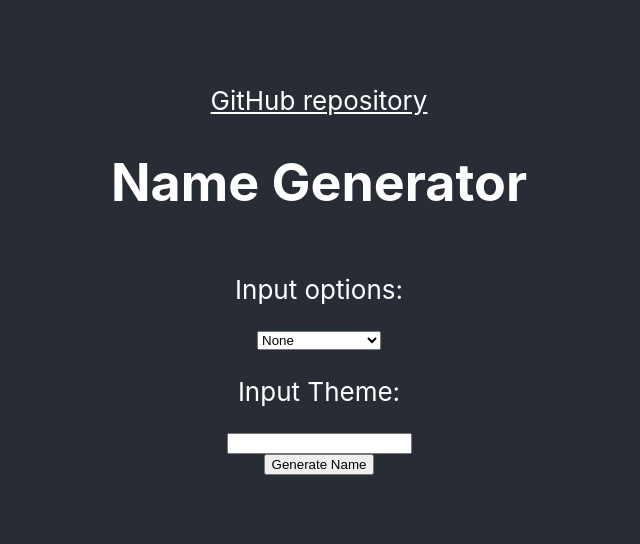
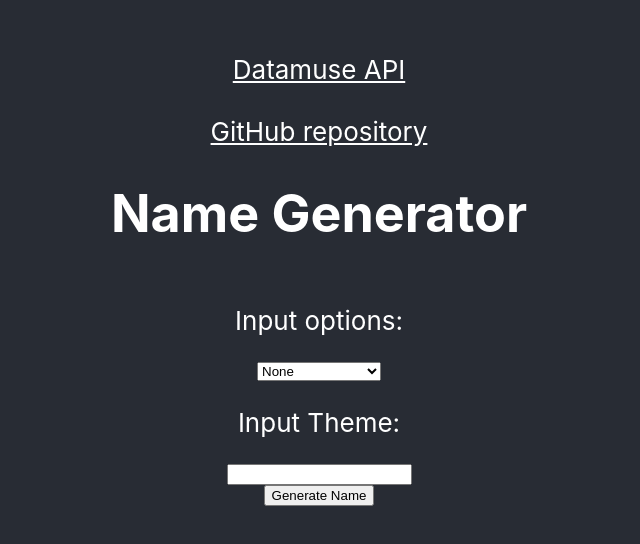
Before and after one commit to jlrzhen/name-generator, a React (Create React App) app: page / in a window 1280 px wide. Shown: the part 120-664 px from the top of the page, without its empty margins (321-961 px from the left). Built offline with nearby package versions, Linux system fonts and the light colour scheme.

Commit message:
Added link to Datamuse API

```diff
--- a/src/App.js
+++ b/src/App.js
@@ -86,6 +86,8 @@ function App() {
   return (
     <div className="App">
       <header className="App-header">
+        <a style={{color: "white"}} href="https://www.datamuse.com/api/">Datamuse API</a>
+        <br/>
         <a style={{color: "white"}} href="https://github.com/jlrzhen/name-generator">GitHub repository</a>
         <h1>Name Generator</h1>
         <p>Input options:</p>
```
